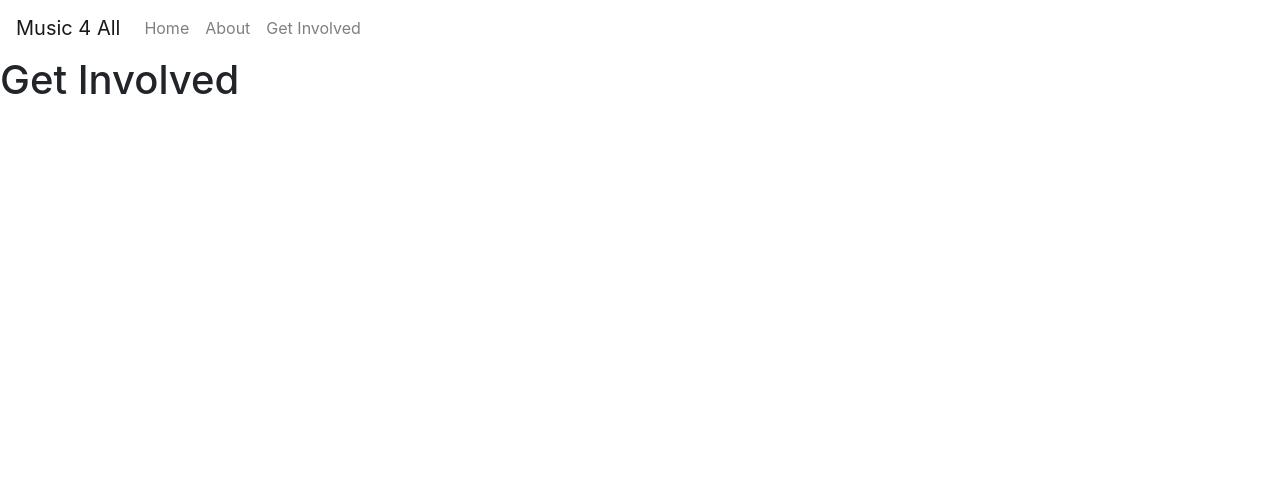
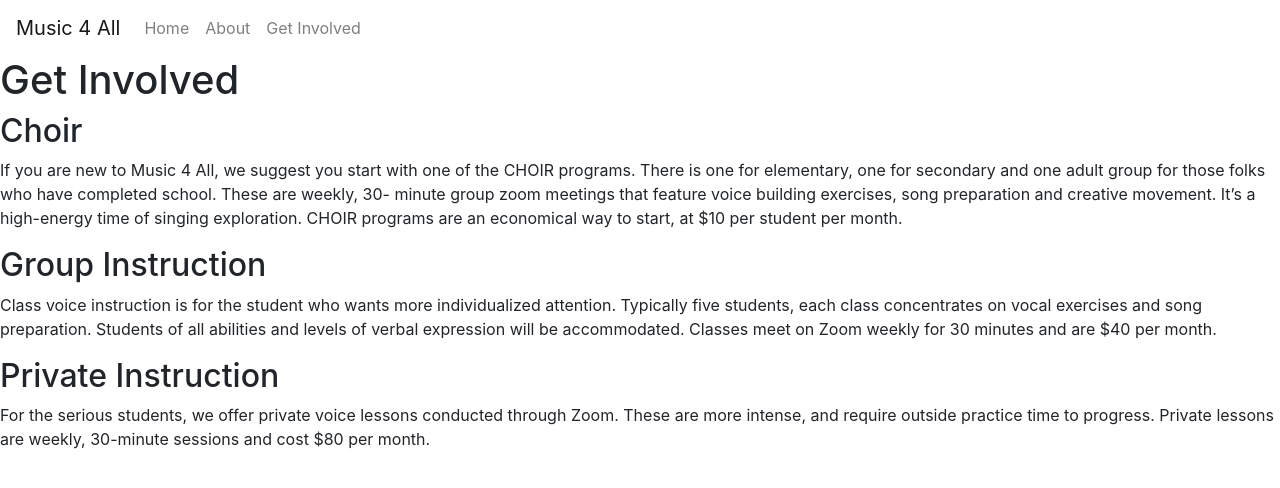
Before and after one commit to blangwell/music-for-all, a React (Create React App) app: page /getinvolved in a window 1280 px wide. Shown: the top 488 px of the page. Built offline with nearby package versions, Linux system fonts and the light colour scheme.

Commit message:
[copy] Add copy to About.js and GetInvolved.js

```diff
--- a/package.json
+++ b/package.json
@@ -6,6 +6,7 @@
     "@testing-library/jest-dom": "^5.11.5",
     "@testing-library/react": "^11.1.0",
     "@testing-library/user-event": "^12.1.10",
+    "bootstrap": "^4.5.3",
     "react": "^17.0.1",
     "react-bootstrap": "^1.4.0",
     "react-dom": "^17.0.1",
--- a/src/Components/About.js
+++ b/src/Components/About.js
@@ -1,7 +1,23 @@
 function About() {
 
   return(
+    <div id="about">
     <h1>About</h1>
+      <p>
+      Cindy Van Horn has been bringing her love of music to students of all ages
+  for over 35 years. She directs children’s choirs, teaches class and private
+  voice lessons, and directs a special education enrichment program in the
+  public school system. This special education program has become her
+  major focus in the last five years. She wants to build a program where
+  people of all ages with special needs can access the joy of music
+  experience and performance. Music 4 All is that program.
+  Music 4 All is a program designed to teach music appreciation and
+  education through activities tailored to people with special needs. All
+  musicians ages 5 to 95 are encouraged to participate. There is a Music 4
+  All program for all levels of ability and experience.
+    </p>
+
+    </div>
   )
 
 }
--- a/src/Components/GetInvolved.js
+++ b/src/Components/GetInvolved.js
@@ -1,6 +1,28 @@
 function GetInvolved() {
   return(
-    <h1>Get Involved</h1>
+    <div id="get-involved">
+      <h1>Get Involved</h1>
+      <h2>Choir</h2>
+      <p>If you are new to Music 4 All, we suggest you start with one of the CHOIR
+programs. There is one for elementary, one for secondary and one adult
+group for those folks who have completed school. These are weekly, 30-
+minute group zoom meetings that feature voice building exercises, song
+preparation and creative movement. It’s a high-energy time of singing
+exploration. CHOIR programs are an economical way to start, at $10 per
+student per month.</p>
+      <h2>Group Instruction</h2>
+<p>Class voice instruction is for the student who wants more individualized
+attention. Typically five students, each class concentrates on vocal
+exercises and song preparation. Students of all abilities and levels of
+verbal expression will be accommodated. Classes meet on Zoom weekly
+for 30 minutes and are $40 per month.</p>
+      <h2>Private Instruction</h2>
+<p>For the serious students, we offer private voice lessons conducted through
+Zoom. These are more intense, and require outside practice time to
+progress. Private lessons are weekly, 30-minute sessions and cost $80 per
+month.</p>
+
+    </div>
   )
 }
 
```
Also changed, not shown: 1 other file (tests, documents, lock files or other folders).
